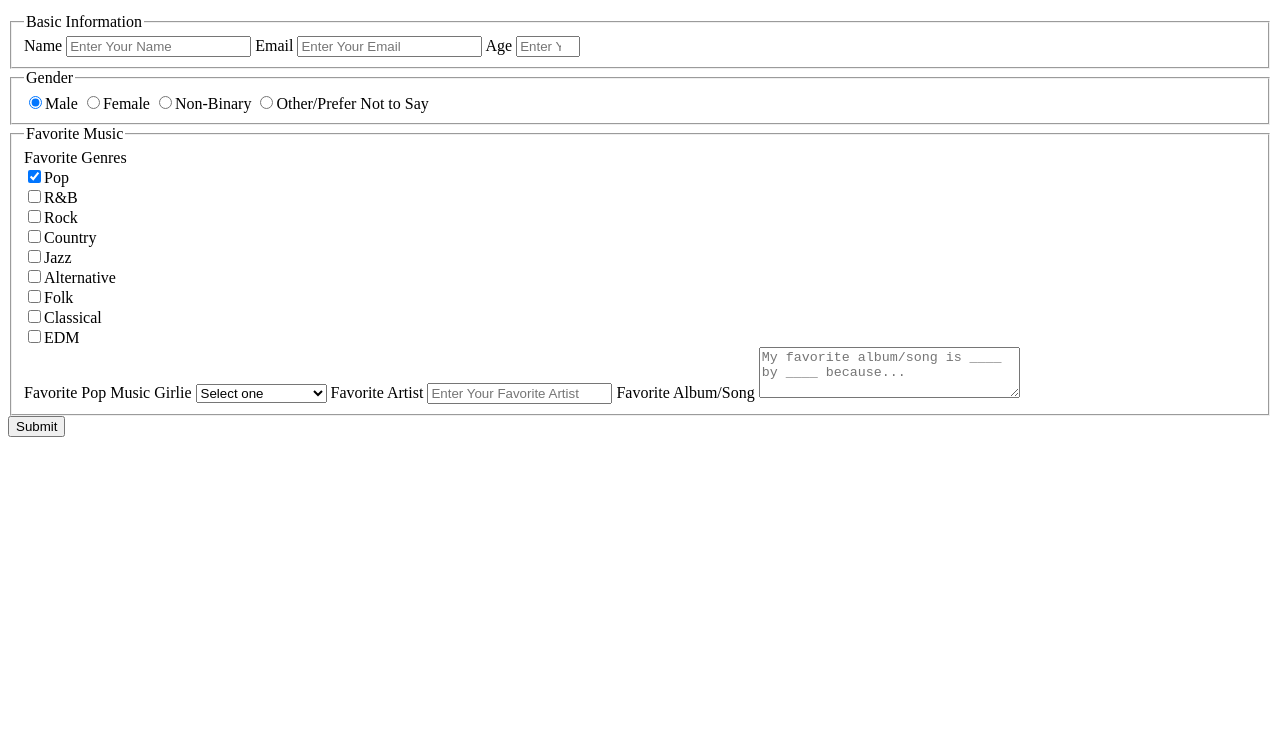
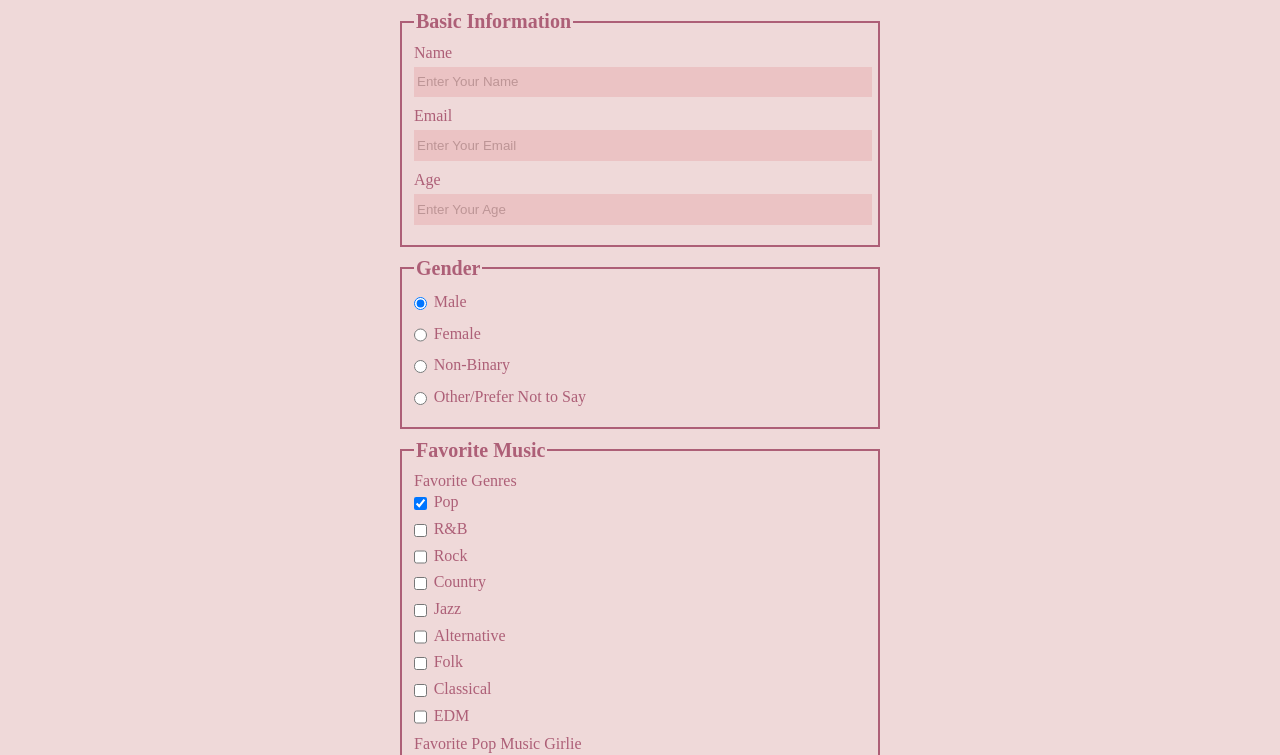
Before and after one commit to blizzardqueen23/blizzardqueen23.github.io, a plain HTML site: page music_survey/music_survey.html in a window 1280 px wide. Shown: the part 101-856 px from the top of the page. Before the commit the page ends 800 px from the top, so only its background shows below. Drawn offline with Linux system fonts and the light colour scheme.

Commit message:
changed css links

```diff
--- a/music_survey/music_survey.html
+++ b/music_survey/music_survey.html
@@ -3,7 +3,7 @@
   <head>
     <meta charset="utf-8">
     <title>Favorite Music Survey</title>
-    <link rel="stylesheet" href="styles-survey.css">
+    <link rel="stylesheet" href="styles_survey.css">
   </head>
   <body>
     <h1 id="title">Favorite Music Survey</h1>
--- a/tribute/tribute.html
+++ b/tribute/tribute.html
@@ -3,7 +3,7 @@
   <head>
     <meta charset="utf-8">
     <title>i love taylor swift</title>
-    <link rel="stylesheet" href="styles-tribute.css">
+    <link rel="stylesheet" href="styles_tribute.css">
   </head>
   <body>
     <main id="main">
```
